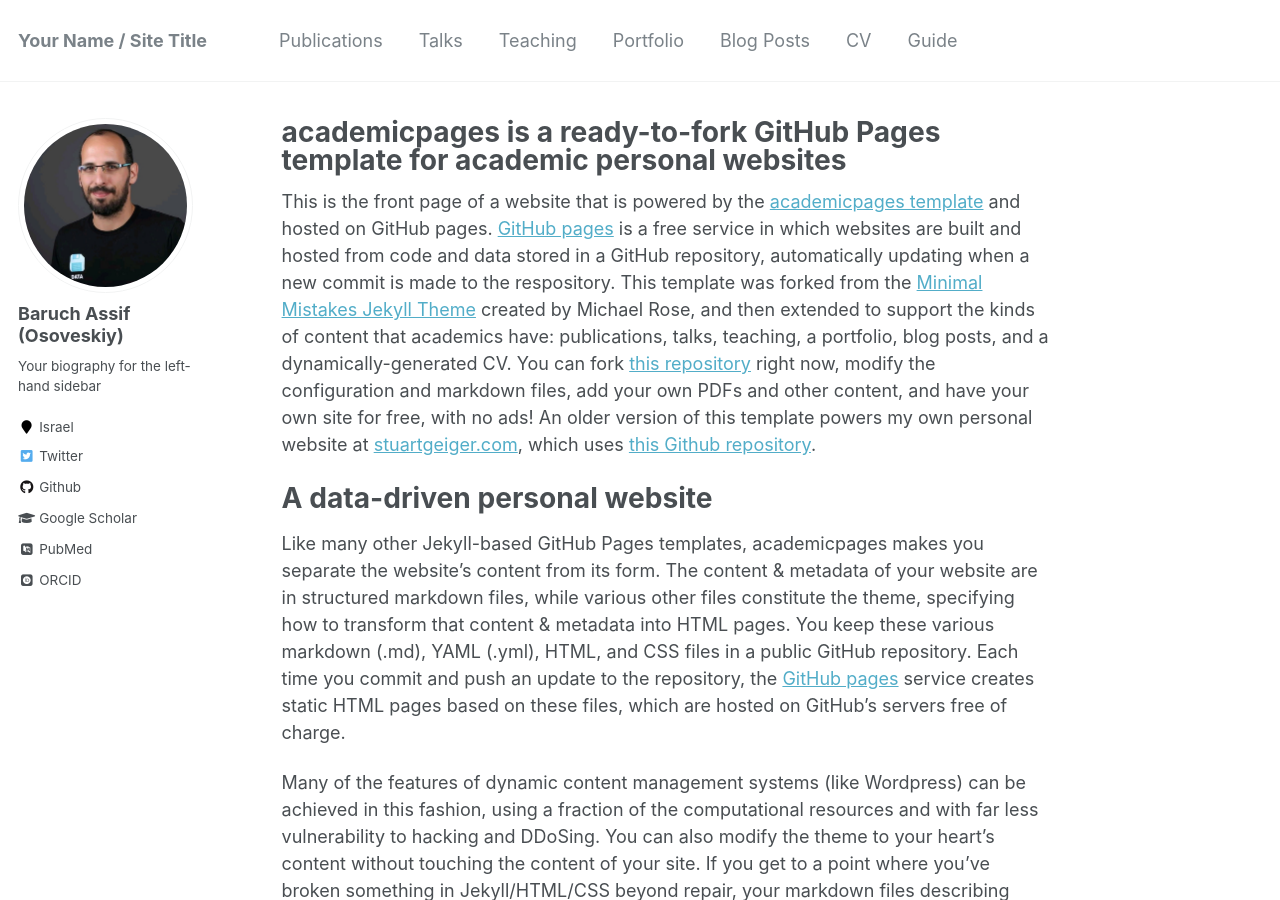
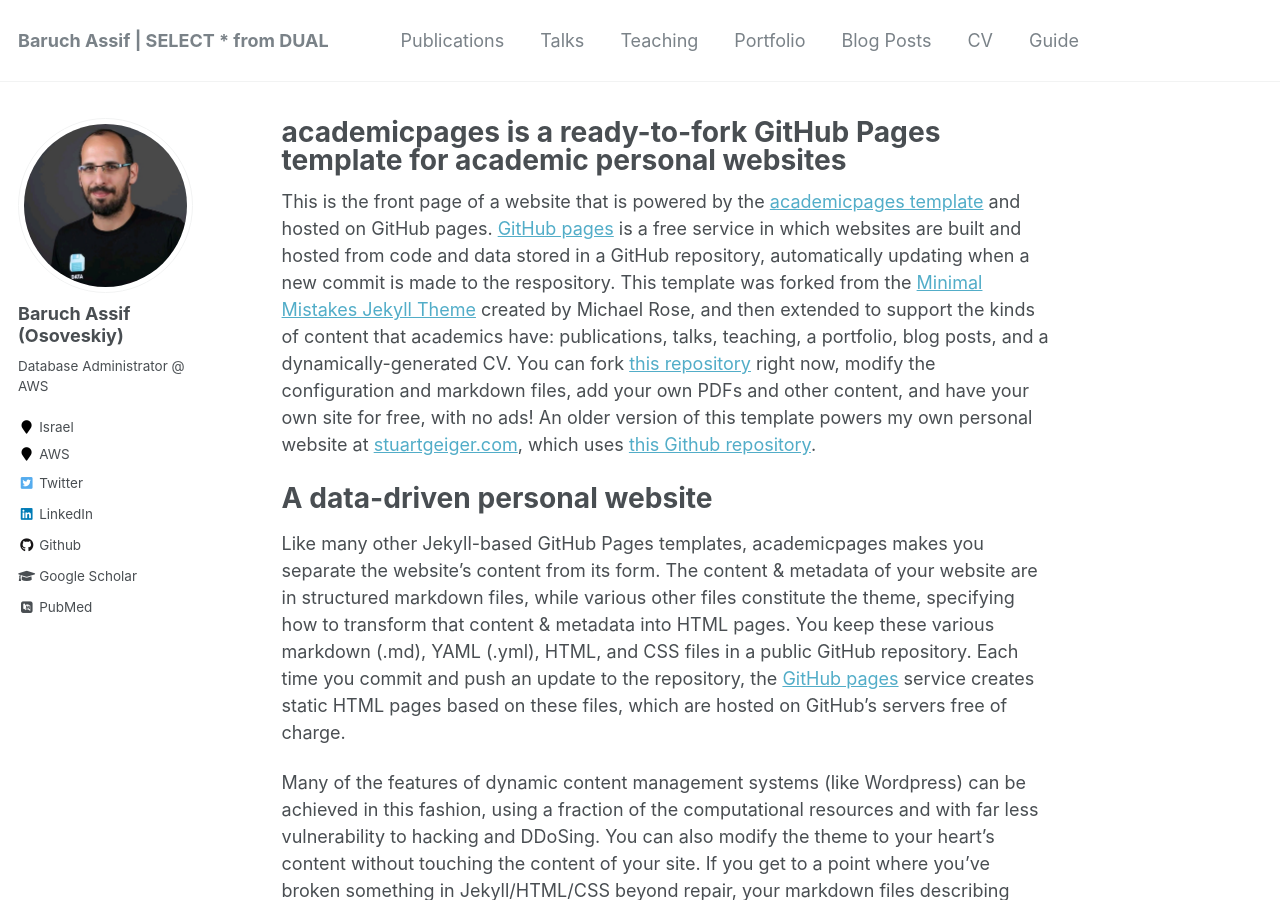
Before and after one commit to barucho/barucho.github.io, a Jekyll site: the page built from _pages/about.md, in a window 1280 px wide and 900 px high. Built offline with Jekyll 4.4.1, drawn with Linux system fonts in a browser that asks for light colours; some web fonts are replaced.

Commit message:
config and profile

```diff
--- a/_config.yml
+++ b/_config.yml
@@ -7,7 +7,7 @@
 
 # Site Settings
 locale                   : "en-US"
-title                    : "Your Name / Site Title"
+title                    : "Baruch Assif | SELECT * from DUAL"
 title_separator          : "-"
 name                     : &name "Baruch Assif (Osoveskiy)"
 description              : &description "personal description"
@@ -82,11 +82,11 @@
 author:
   name             : "Baruch Assif (Osoveskiy)"
   avatar           : "profile.png"
-  bio              : "Your biography for the left-hand sidebar"
+  bio              : "Database Administrator @ AWS"
   location         : "Israel"
-  employer         :
-  pubmed           : "https://www.ncbi.nlm.nih.gov/pubmed/?term=john+snow"
-  googlescholar    : "http://yourfullgooglescholarurl.com"
+  employer         : "AWS"
+  pubmed           : ""
+  googlescholar    : ""
   email            :
   researchgate     :  # example: "https://www.researchgate.net/profile/yourprofile"
   uri              :
@@ -96,20 +96,20 @@
   flickr           :
   facebook         :
   foursquare       :
-  github           : "academicpages"
+  github           : "barucho"
   google_plus      :
   keybase          :
   instagram        :
   impactstory      : #"https://profiles.impactstory.org/u/xxxx-xxxx-xxxx-xxxx"
   lastfm           :
-  linkedin         :
-  orcid            : "http://orcid.org/yourorcidurl"
+  linkedin         : "www.linkedin.com/in/baruch-assif-osoveskiy"
+  orcid            :
   pinterest        :
   soundcloud       :
   stackoverflow    : # http://stackoverflow.com/users/123456/username
   steam            :
   tumblr           :
-  twitter          : "replacethistwitterhandle"
+  twitter          : "baruchoso"
   vine             :
   weibo            :
   xing             :
@@ -176,7 +176,7 @@
 # Collections
 collections:
   teaching:
-    output: true
+    output: false
     permalink: /:collection/:path/
   publications:
     output: true
```
